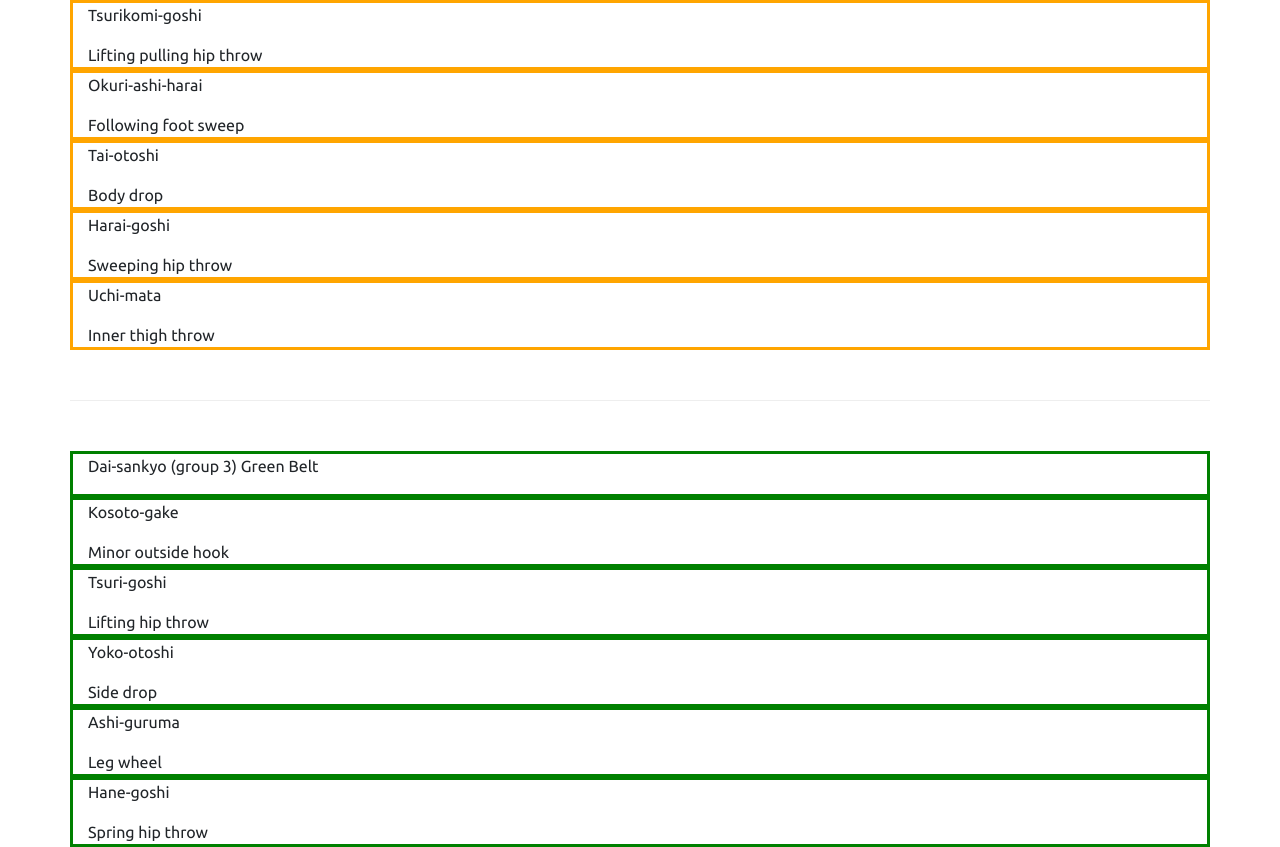
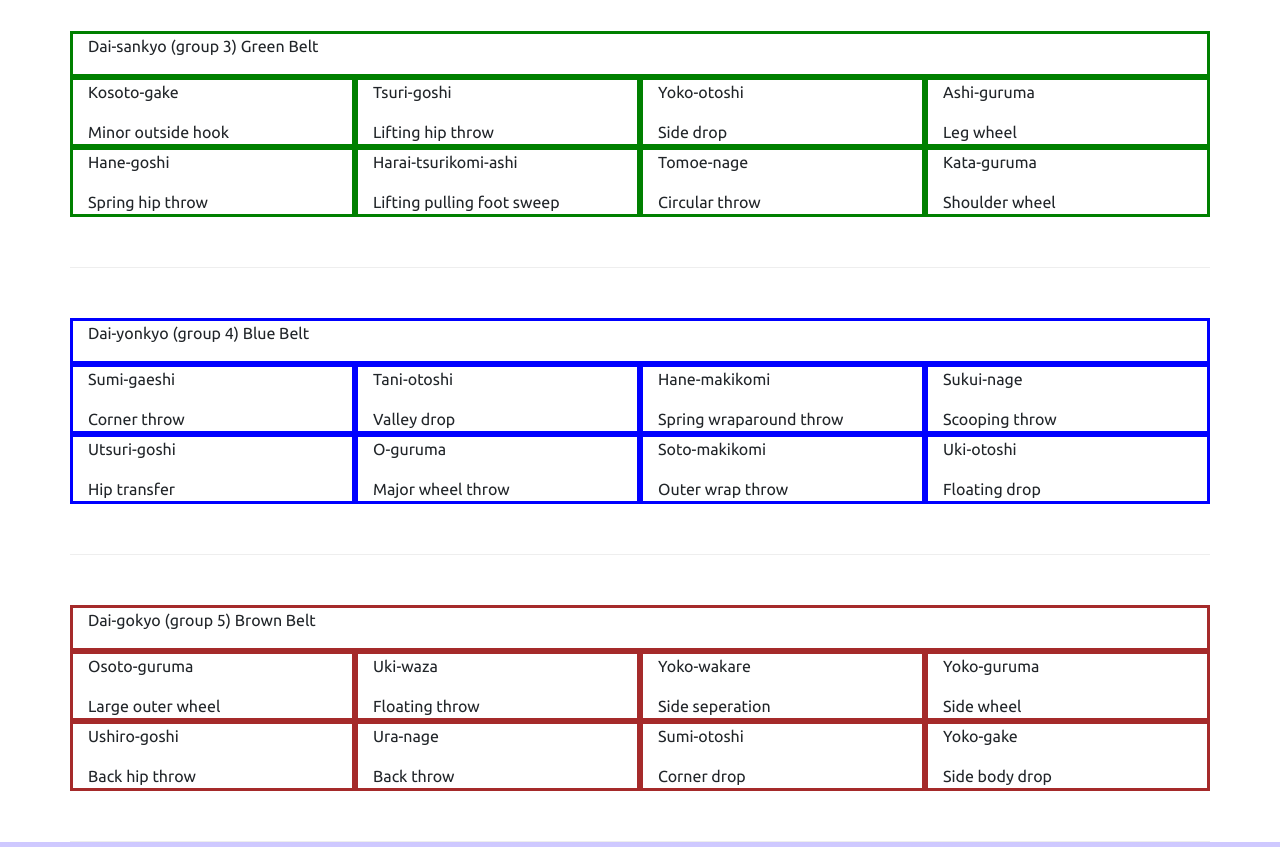
Before and after one commit to FrostyDesigner/SakurakanJudoWebsite, a website: page gokyo.html in a window 1280 px wide. Shown: the part 1341-2188 px from the top of the page. Drawn offline with nearby package versions, Linux system fonts and the light colour scheme.

Commit message:
minor change to gokyo

```diff
--- a/gokyo.html
+++ b/gokyo.html
@@ -167,35 +167,35 @@
             <div class="col-sm-12 orangeBelt">
                 <p>Dai-nikyo (group 2) Orange Belt</p>
             </div>
-            <div class="col-sm-12 orangeBelt">
+            <div class="col-sm-12 col-md-3 orangeBelt">
                 <p>Kosoto-gari</p>
                 <p class="card-text">Minor outside reap</p>
             </div>
-            <div class="col-sm-12 orangeBelt">
+            <div class="col-sm-12 col-md-3 orangeBelt">
                 <p>Kouchi-gari</p>
                 <p class="card-text">Minor inside reap</p>
             </div>
-            <div class="col-sm-12 orangeBelt">
+            <div class="col-sm-12 col-md-3 orangeBelt">
                 <p>Koshi-guruma</p>
                 <p class="card-text">Hip wheel</p>
             </div>
-            <div class="col-sm-12 orangeBelt">
+            <div class="col-sm-12 col-md-3 orangeBelt">
                 <p>Tsurikomi-goshi</p>
                 <p class="card-text">Lifting pulling hip throw</p>
             </div>
-            <div class="col-sm-12 orangeBelt">
+            <div class="col-sm-12 col-md-3 orangeBelt">
                 <p>Okuri-ashi-harai</p>
                 <p class="card-text">Following foot sweep</p>
             </div>
-            <div class="col-sm-12 orangeBelt">
+            <div class="col-sm-12 col-md-3 orangeBelt">
                 <p>Tai-otoshi</p>
                 <p class="card-text">Body drop</p>
             </div>
-            <div class="col-sm-12 orangeBelt">
+            <div class="col-sm-12 col-md-3 orangeBelt">
                 <p>Harai-goshi</p>
                 <p class="card-text">Sweeping hip throw</p>
             </div>
-            <div class="col-sm-12 orangeBelt">
+            <div class="col-sm-12 col-md-3 orangeBelt">
                 <p>Uchi-mata</p>
                 <p class="card-text">Inner thigh throw</p>
             </div>
@@ -205,35 +205,35 @@
             <div class="col-sm-12 greenBelt">
                 <p>Dai-sankyo (group 3) Green Belt</p>
             </div>
-            <div class="col-sm-12 greenBelt">
+            <div class="col-sm-12 col-md-3 greenBelt">
                 <p>Kosoto-gake</p>
                 <p class="card-text">Minor outside  hook</p>
             </div>
-            <div class="col-sm-12 greenBelt">
+            <div class="col-sm-12 col-md-3 greenBelt">
                 <p>Tsuri-goshi</p>
                 <p class="card-text">Lifting hip throw</p>
             </div>
-            <div class="col-sm-12 greenBelt">
+            <div class="col-sm-12 col-md-3 greenBelt">
                 <p>Yoko-otoshi</p>
                 <p class="card-text">Side drop</p>
             </div>
-            <div class="col-sm-12 greenBelt">
+            <div class="col-sm-12 col-md-3 greenBelt">
                 <p>Ashi-guruma</p>
                 <p class="card-text">Leg wheel</p>
             </div>
-            <div class="col-sm-12 greenBelt">
+            <div class="col-sm-12 col-md-3 greenBelt">
                 <p>Hane-goshi</p>
                 <p class="card-text">Spring hip throw</p>
             </div>
-            <div class="col-sm-12 greenBelt">
+            <div class="col-sm-12 col-md-3 greenBelt">
                 <p>Harai-tsurikomi-ashi</p>
                 <p class="card-text">Lifting pulling foot sweep</p>
             </div>
-            <div class="col-sm-12 greenBelt">
+            <div class="col-sm-12 col-md-3 greenBelt">
                 <p>Tomoe-nage</p>
                 <p class="card-text">Circular throw</p>
             </div>
-            <div class="col-sm-12 greenBelt">
+            <div class="col-sm-12 col-md-3 greenBelt">
                 <p>Kata-guruma</p>
                 <p class="card-text">Shoulder wheel</p>
             </div>
@@ -245,35 +245,35 @@
             <div class="col-sm-12 blueBelt">
                 <p>Dai-yonkyo (group 4) Blue Belt</p>
             </div>
-            <div class="col-sm-12 blueBelt">
+            <div class="col-sm-12 col-md-3 blueBelt">
                 <p>Sumi-gaeshi</p>
                 <p class="card-text">Corner throw</p>
             </div>
-            <div class="col-sm-12 blueBelt">
+            <div class="col-sm-12 col-md-3 blueBelt">
                 <p>Tani-otoshi</p>
                 <p class="card-text">Valley drop</p>
             </div>
-            <div class="col-sm-12 blueBelt">
+            <div class="col-sm-12 col-md-3 blueBelt">
                 <p>Hane-makikomi</p>
                 <p class="card-text">Spring wraparound throw</p>
             </div>
-            <div class="col-sm-12 blueBelt">
+            <div class="col-sm-12 col-md-3 blueBelt">
                 <p>Sukui-nage</p>
                 <p class="card-text">Scooping throw</p>
             </div>
-            <div class="col-sm-12 blueBelt">
+            <div class="col-sm-12 col-md-3 blueBelt">
                 <p>Utsuri-goshi</p>
                 <p class="card-text">Hip transfer</p>
             </div>
-            <div class="col-sm-12 blueBelt">
+            <div class="col-sm-12 col-md-3 blueBelt">
                 <p>O-guruma</p>
                 <p class="card-text">Major wheel throw</p>
             </div>
-            <div class="col-sm-12 blueBelt">
+            <div class="col-sm-12 col-md-3 blueBelt">
                 <p>Soto-makikomi</p>
                 <p class="card-text">Outer wrap throw</p>
             </div>
-            <div class="col-sm-12 blueBelt">
+            <div class="col-sm-12 col-md-3 blueBelt">
                 <p>Uki-otoshi</p>
                 <p class="card-text">Floating drop</p>
             </div>
@@ -283,35 +283,35 @@
             <div class="col-sm-12 brownBelt">
                 <p>Dai-gokyo (group 5) Brown Belt</p>
             </div>
-            <div class="col-sm-12 brownBelt">
+            <div class="col-sm-12 col-md-3 brownBelt">
                 <p>Osoto-guruma</p>
                 <p class="card-text">Large outer wheel</p>
             </div>
-            <div class="col-sm-12 brownBelt">
+            <div class="col-sm-12 col-md-3 brownBelt">
                 <p>Uki-waza</p>
                 <p class="card-text">Floating throw</p>
             </div>
-            <div class="col-sm-12 brownBelt">
+            <div class="col-sm-12 col-md-3 brownBelt">
                 <p>Yoko-wakare</p>
                 <p class="card-text">Side seperation</p>
             </div>
-            <div class="col-sm-12 brownBelt">
+            <div class="col-sm-12 col-md-3 brownBelt">
                 <p>Yoko-guruma</p>
                 <p class="card-text">Side wheel</p>
             </div>
-            <div class="col-sm-12 brownBelt">
+            <div class="col-sm-12 col-md-3 brownBelt">
                 <p>Ushiro-goshi</p>
                 <p class="card-text">Back hip throw</p>
             </div>
-            <div class="col-sm-12 brownBelt">
+            <div class="col-sm-12 col-md-3 brownBelt">
                 <p>Ura-nage</p>
                 <p class="card-text">Back throw</p>
             </div>
-            <div class="col-sm-12 brownBelt">
+            <div class="col-sm-12 col-md-3 brownBelt">
                 <p>Sumi-otoshi</p>
                 <p class="card-text">Corner drop</p>
             </div>
-            <div class="col-sm-12 brownBelt">
+            <div class="col-sm-12 col-md-3 brownBelt">
                 <p>Yoko-gake</p>
                 <p class="card-text">Side body drop</p>
             </div>
```
Also changed, not shown: img/tmnt.png (deleted).
